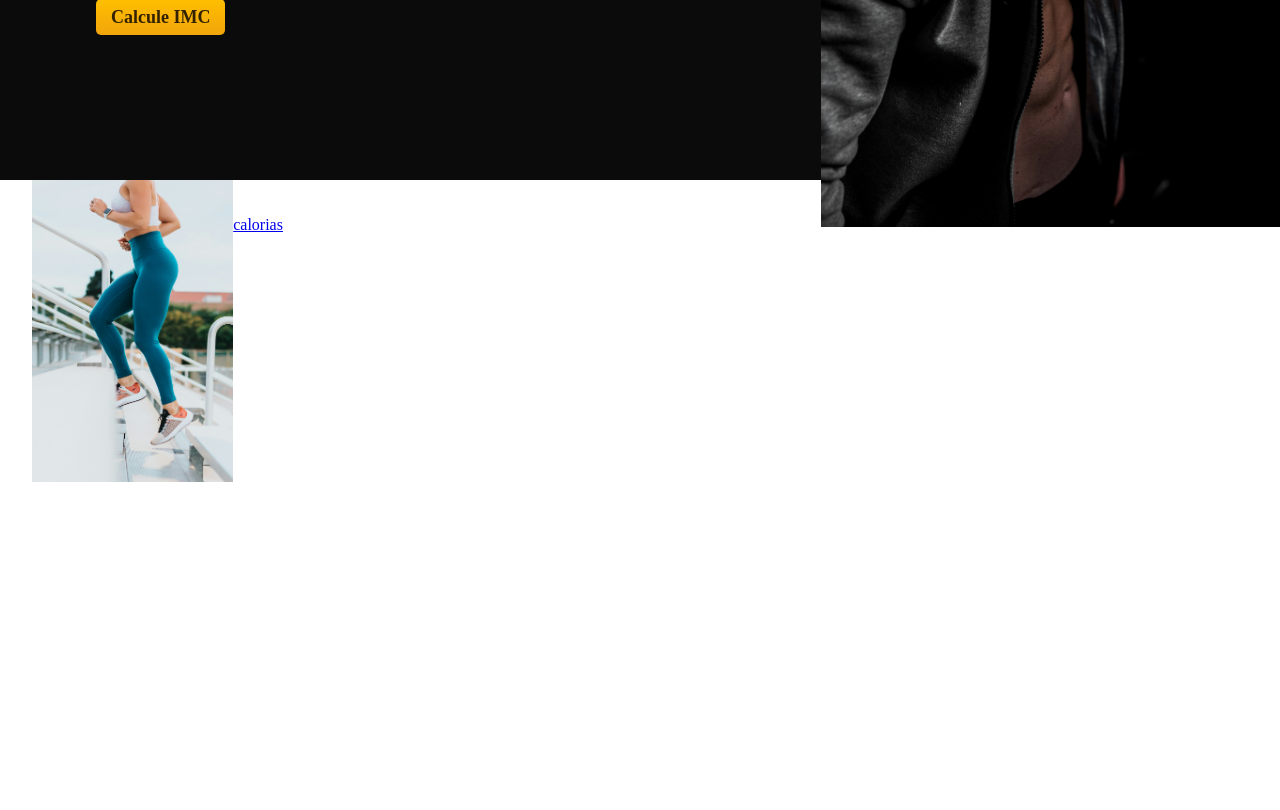
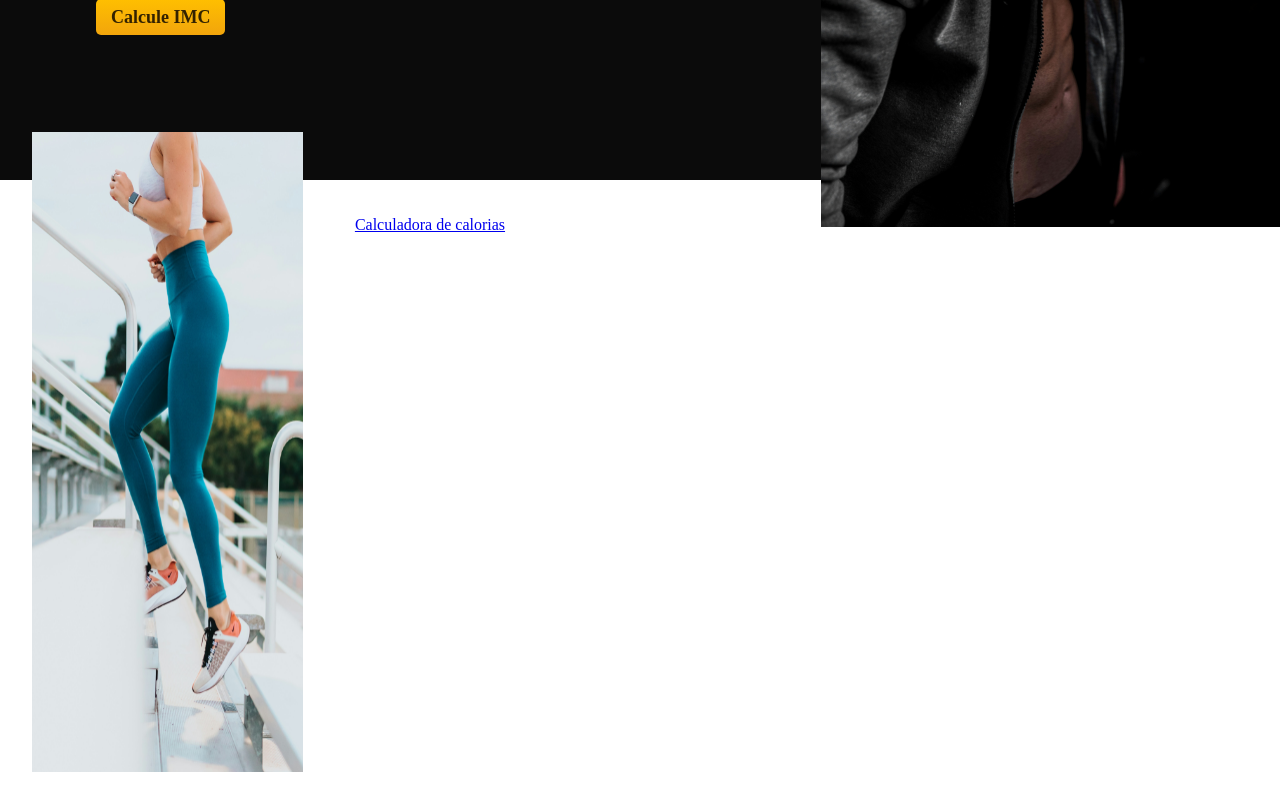
Before and after one commit to Kayan33/PROJETO-TABAJARA-SENAC, a React (Create React App) app: page / in a window 1280 px wide. Shown: the part 540-1350 px from the top of the page. Built offline with nearby package versions, Linux system fonts and the light colour scheme.

Commit message:
update 1.7

```diff
--- a/src/pages/Imc.js
+++ b/src/pages/Imc.js
@@ -3,6 +3,7 @@ import React from "react";
 export default function Imc() {
     return(
         <div>
+
         </div>
     )
 }
--- a/src/styles/home-article-2.css
+++ b/src/styles/home-article-2.css
@@ -9,11 +9,13 @@
     height: 100vh;
 }
 
-.text
+.text2 {
+
+}
 
 .img2 {
-    height: 90vh;
-    width: 40vw;
+    height: 80vh;
+    width: 50vw;
     position: relative;
     bottom: 3em;
 }
```
